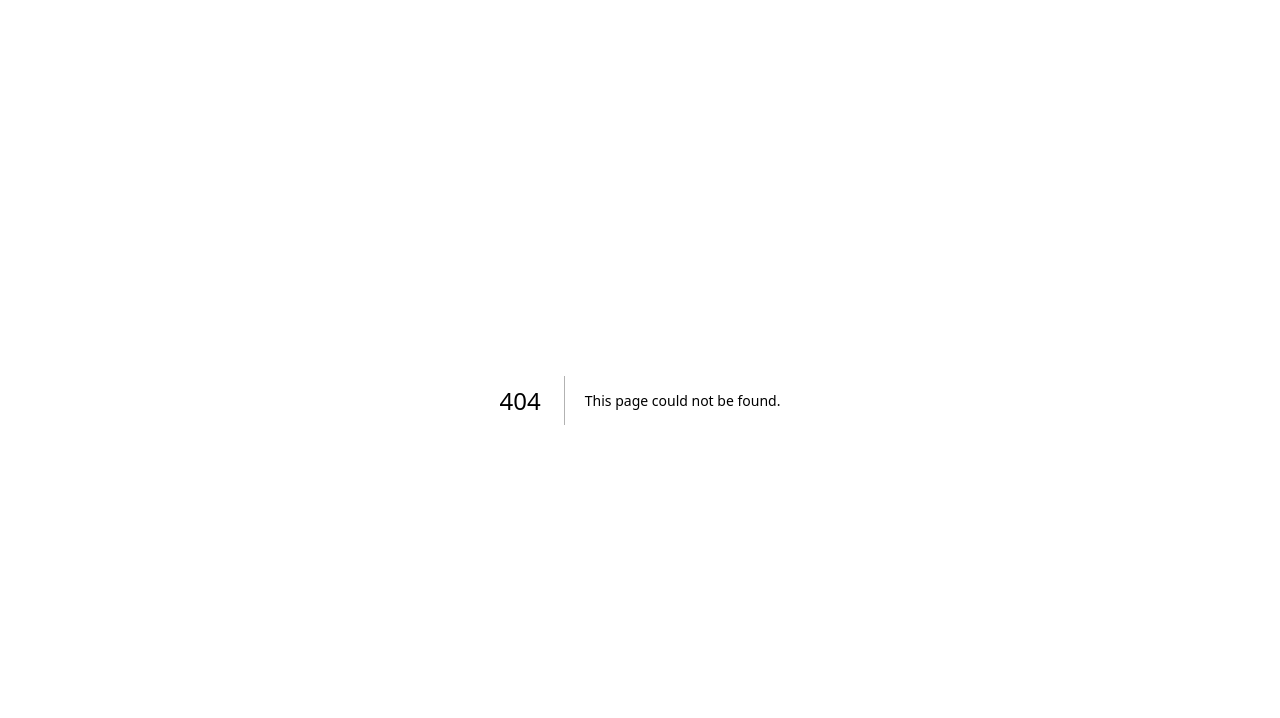
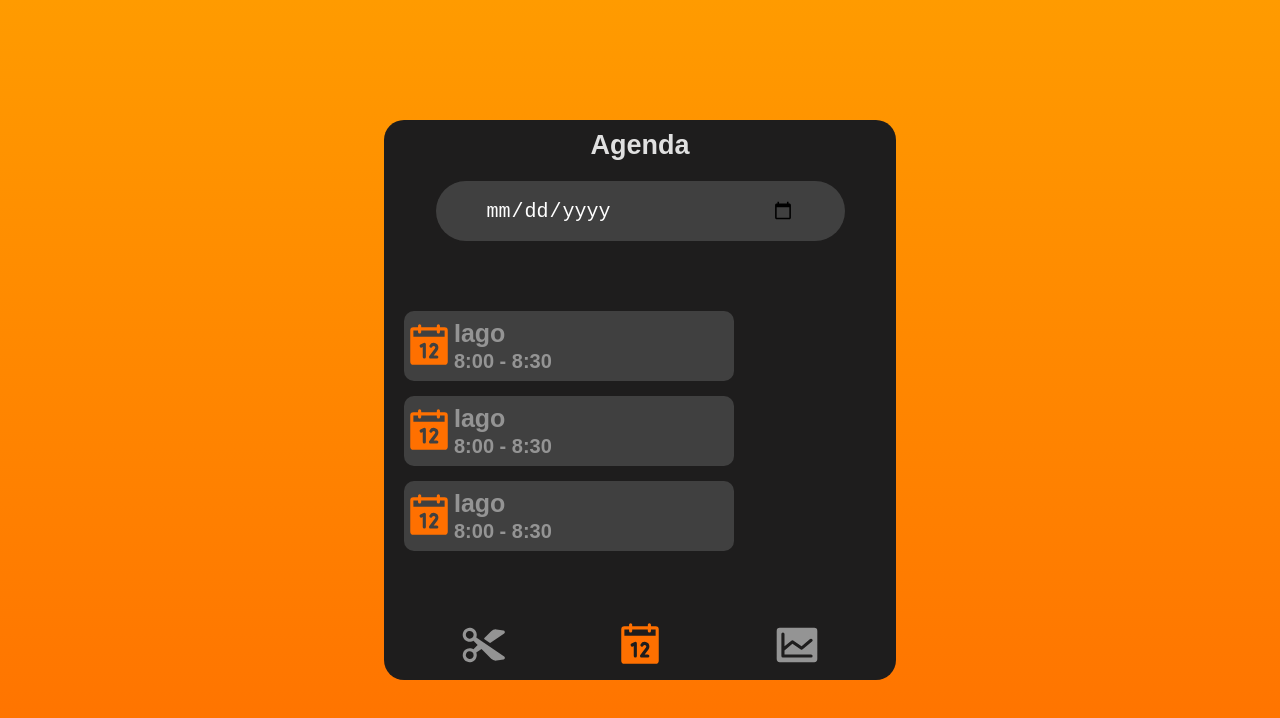
Before and after one commit to Ronald-Nogueira/Belos-Barber, a Next.js app: page /agenda in a window 1280 px wide. Before the commit this address had no page. Shown: the top 718 px of the page. Built offline with nearby package versions, Linux system fonts and the light colour scheme.

Commit message:
feat: create page agenda

```diff
--- /dev/null
+++ b/src/app/agenda/page.jsx
@@ -0,0 +1,24 @@
+"use client"
+
+import styled from "styled-components";
+
+import InformationBoard from "@/components/informationBoard/InformationBoard";
+
+const Container = styled.div`
+  height: 100vh;
+  width: 100vw;
+  display: flex;
+  justify-content: center;
+  align-items: center;
+  flex-direction: column;
+  gap: 30px;
+  background: linear-gradient(to bottom, #FF9B00, #FF7000);
+`;
+
+export default function HorariosMarcados() {
+    return(
+        <Container>
+                <InformationBoard title="Agenda"/>
+        </Container>
+    )
+}
--- /dev/null
+++ b/src/components/informationBoard/Horarios.jsx
@@ -0,0 +1,41 @@
+import styled from "styled-components";
+import { CalendarIcon } from "@phosphor-icons/react/dist/ssr";
+
+const Container = styled.div`
+    width: 70%;
+    height: 70px;
+    background-color: #404040;
+    border-radius: 10px;
+    display: flex;
+    align-items: center;
+`
+
+const ServiceAndTime = styled.div`
+    display: flex;
+    flex-direction: column;
+    gap: 2px;
+`
+
+const Client = styled.h2`
+    font-size: 25px;
+    font-weight: bold;
+    color: #949494;
+`
+
+const Time = styled.p`
+    color: #949494;
+    font-size: 20px;
+    font-weight: bold;
+`
+
+export default function Horarios() {
+    return(
+        <Container>
+            <CalendarIcon size={50}  weight="fill" color="#FF7000" />
+            <ServiceAndTime>
+                <Client>Iago</Client>
+                <Time>8:00 - 8:30</Time>
+            </ServiceAndTime>
+        </Container>
+    )
+}
--- /dev/null
+++ b/src/components/informationBoard/InformationBoard.jsx
@@ -0,0 +1,47 @@
+import styled from "styled-components";
+
+import ServicesInformation from "./Horarios";
+import Input from "../form/Input";
+import Menu from "./Menu";
+
+const Container = styled.div`
+  width: 40%;
+  height: 70%;
+  display: flex;
+  align-items: center;
+  flex-direction: column;
+  padding: 10px 20px;
+  background-color: #1E1D1D;
+  border-radius: 20px;
+  gap: 20px;
+`;
+
+const Title = styled.h2`
+    font-size: 27px;
+    font-weight: bold;
+    color: #E0E0E0;
+`
+
+const ServicesContainer = styled.div`
+    width: 100%;
+    display: flex;
+    flex-direction: column;
+    gap: 15px;
+    margin-top: 50px;
+    flex-grow: 1;
+`
+
+export default function InformationBoard({ title, page }) {
+    return(
+        <Container>
+            <Title>{title}</Title>
+            <Input type="date"/>
+            <ServicesContainer>
+                <ServicesInformation/>
+                <ServicesInformation/>
+                <ServicesInformation/>
+            </ServicesContainer>
+            <Menu page={title}/>
+        </Container>
+    )
+}
--- /dev/null
+++ b/src/components/informationBoard/Menu.jsx
@@ -0,0 +1,22 @@
+import styled from "styled-components";
+
+import { CalendarIcon } from "@phosphor-icons/react/dist/ssr";
+import { ScissorsIcon } from "@phosphor-icons/react/dist/ssr";
+import { ChartLineIcon } from "@phosphor-icons/react/dist/ssr";
+
+const Container = styled.div`
+    display: flex;
+    align-items: center;
+    justify-content: space-around;
+    width: 100%;
+`
+
+export default function Menu({ page }) {
+    return(
+        <Container>
+            <ScissorsIcon size={50} color={page === "Serviços" ? "#FF7000" : "#949494"} weight="fill" />
+            <CalendarIcon size={50} color={page === "Agenda" ? "#FF7000" : "#949494"} weight="fill"  />
+            <ChartLineIcon size={50} color={page === "Relatórios" ? "#FF7000" : "#949494"} weight="fill"  />
+        </Container>
+    )
+}
```
